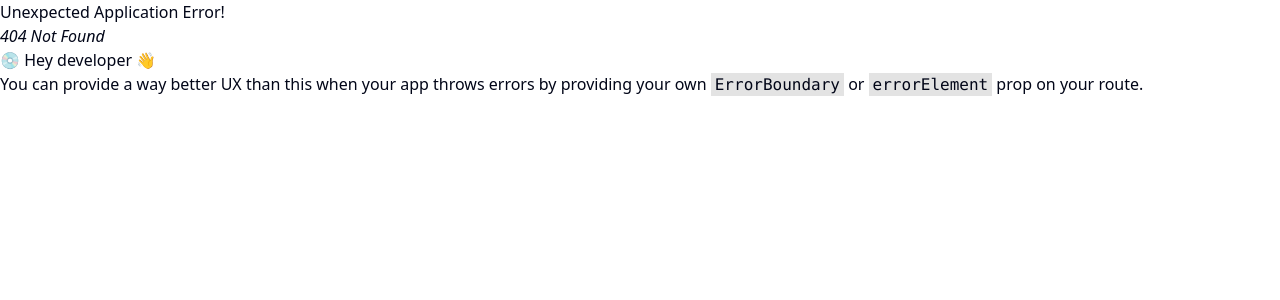
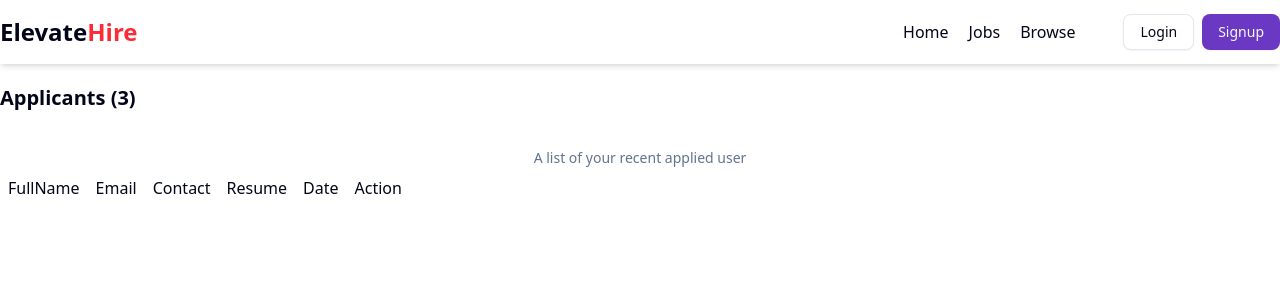
Before and after one commit to AnanyaRaj14/Job_Portal, a React (Vite) app in the folder frontend/: page /admin/jobs/1/applicants in a window 1280 px wide. Before the commit this address had no page. Shown: the top 300 px of the page. Built offline with nearby package versions, Linux system fonts and the light colour scheme.

Commit message:
Applicants table implimentation

```diff
--- a/frontend/src/App.jsx
+++ b/frontend/src/App.jsx
@@ -12,6 +12,7 @@ import CompanyCreate from './components/admin/CompanyCreate'
 import CompanySetup from './components/admin/CompanySetup'
 import AdminJobs from './components/admin/AdminJobs'
 import PostJob from './components/admin/PostJob'
+import Applicants from './components/admin/Applicants'
 
 const appRouter = createBrowserRouter([
   {
@@ -63,6 +64,10 @@ const appRouter = createBrowserRouter([
   {
     path: '/admin/jobs/create',
     element:  <PostJob/>
+  },
+   {
+    path: '/admin/jobs/:id/applicants',
+    element:  <Applicants/>
   }
 
 ])
--- a/frontend/src/components/admin/AdminJobsTable.jsx
+++ b/frontend/src/components/admin/AdminJobsTable.jsx
@@ -1,15 +1,16 @@
 import React, { useEffect, useState } from 'react'
 import { Table, TableBody, TableCaption, TableRow, TableCell, TableHead, TableHeader } from '../ui/table'
-import { Avatar, AvatarImage } from '../ui/avatar'
 import { Popover, PopoverContent, PopoverTrigger } from '../ui/popover'
 import { Edit2, Eye, MoreHorizontal } from 'lucide-react'
 import axios from 'axios'
 import { COMPANY_API_END_POINT } from '@/utils/constant'
 import { useSelector } from 'react-redux'
+import { useNavigate } from 'react-router-dom'
 
 const AdminJobsTable = ({ filterText }) => {
     // const [companies, setCompanies] = useState([]);
     const {allAdminJobs = [] } = useSelector(store=>store.job || {});
+     const navigate = useNavigate();
 
     // useEffect(() => {
     //     const getCompanies = async () => {
@@ -54,11 +55,11 @@ const AdminJobsTable = ({ filterText }) => {
                                     <Popover>
                                         <PopoverTrigger><MoreHorizontal /></PopoverTrigger>
                                         <PopoverContent className="w-32">
-                                            <div className='flex items-center gap-2 w-fit cursor-pointer'>
+                                            <div onClick={()=> navigate(`/admin/companies/${job._id}`)} className='flex items-center gap-2 w-fit cursor-pointer'>
                                                 <Edit2 className='w-4' />
                                                 <span>Edit</span>
                                             </div>
-                                            <div className='flex items-center w-fit gap-2 cursor-pointer mt-2'>
+                                            <div onClick={()=> navigate(`/admin/jobs/${job._id}/applicants`)}  className='flex items-center w-fit gap-2 cursor-pointer mt-2'>
                                                 <Eye className='w-4' />
                                                 <span>Applicants</span>
                                             </div>
--- /dev/null
+++ b/frontend/src/components/admin/Applicants.jsx
@@ -0,0 +1,17 @@
+import React from 'react'
+import Navbar from '../shared/Navbar'
+import ApplicantsTable from './ApplicantsTable'
+
+const Applicants = () => {
+  return (
+    <div>
+      <Navbar />
+            <div className='max-w-7xl mx-auto'>
+                <h1 className='font-bold text-xl my-5'>Applicants (3)</h1>
+                <ApplicantsTable />
+            </div>
+    </div>
+  )
+}
+
+export default Applicants
--- /dev/null
+++ b/frontend/src/components/admin/ApplicantsTable.jsx
@@ -0,0 +1,25 @@
+import React from 'react'
+import { Table, TableCaption, TableHead, TableHeader, TableRow } from '../ui/table'
+
+const ApplicantsTable = () => {
+    return (
+        <div>
+            <Table>
+                <TableCaption>A list of your recent applied user</TableCaption>
+            </Table>
+            <TableHeader>
+                <TableRow>
+                    <TableHead>FullName</TableHead>
+                    <TableHead>Email</TableHead>
+                    <TableHead>Contact</TableHead>
+                    <TableHead>Resume</TableHead>
+                    <TableHead>Date</TableHead>
+                    <TableHead className="text-right">Action</TableHead>
+                </TableRow>
+            </TableHeader>
+
+        </div>
+    )
+}
+
+export default ApplicantsTable
```
Also changed, not shown: 1 other file (tests, documents, lock files or other folders).
